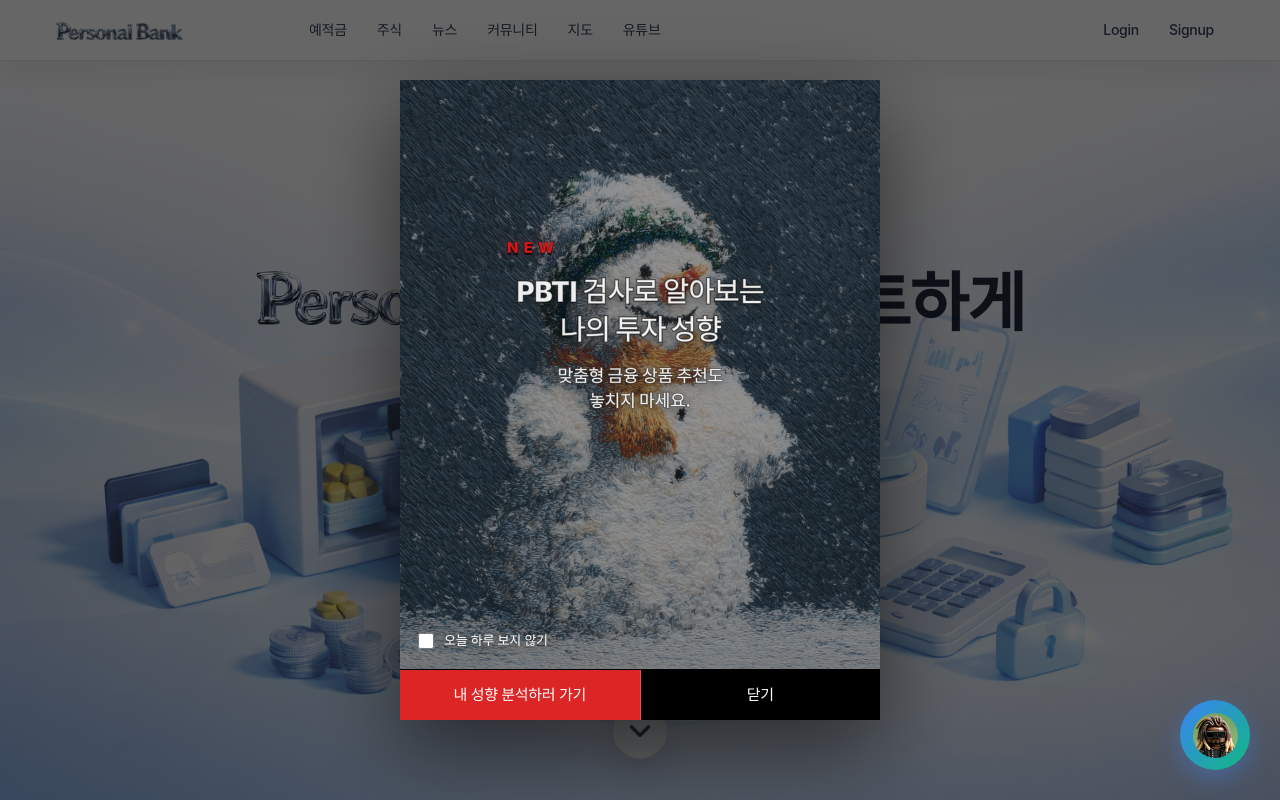
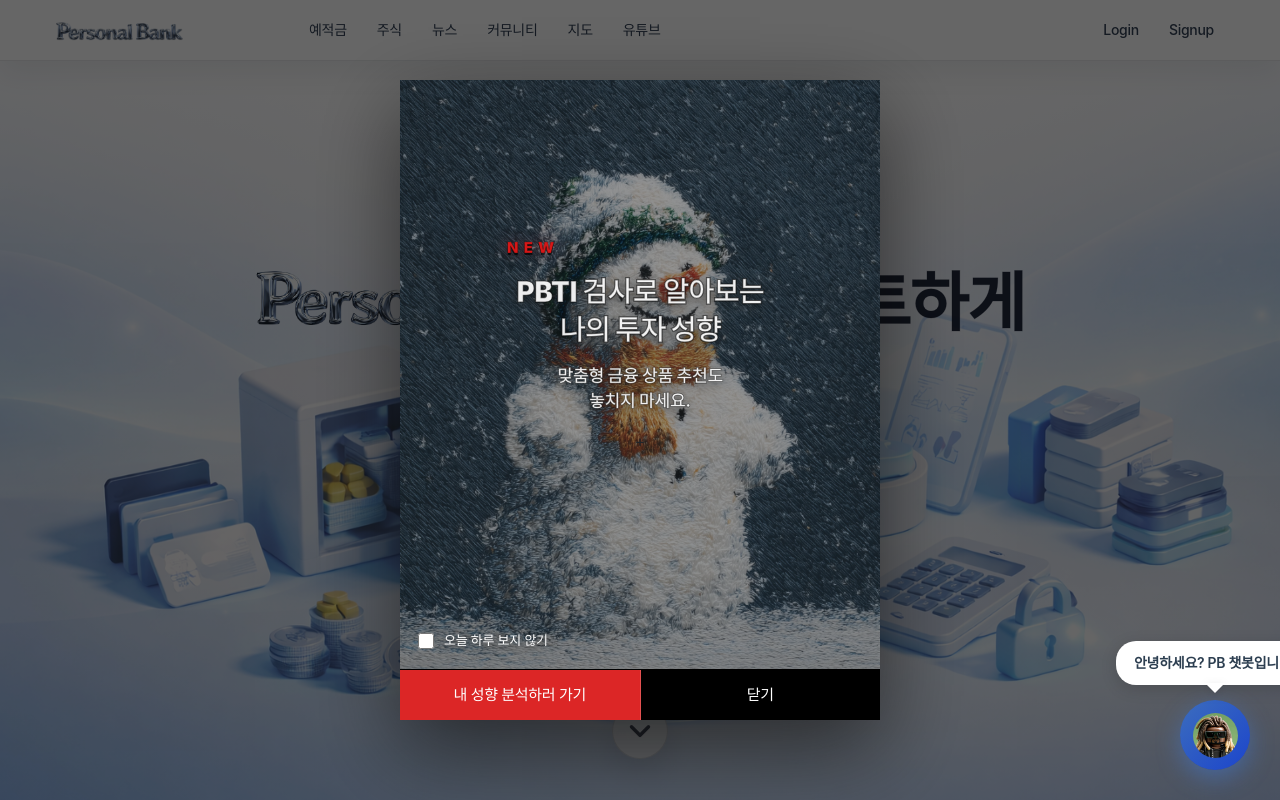
Before and after one commit to 14-2-kihyeon/-with-, a Vue app in the folder Frontend/Finflow_front/: page / in a window 1280 px wide. Shown: the top 800 px of the page. Built offline with nearby package versions, Linux system fonts and the light colour scheme; a web font is replaced by a local one.

Commit message:
update chatbot image and des

```diff
--- a/Frontend/Finflow_front/src/components/common/ChatbotWidget.vue
+++ b/Frontend/Finflow_front/src/components/common/ChatbotWidget.vue
@@ -17,8 +17,15 @@
 
     <!-- 플로팅 버튼 -->
     <transition name="bounce">
+      <div v-if="!isOpen" class="floating-widget-container">
+        <!-- 말풍선 -->
+        <div class="chatbot-bubble">
+          <div class="bubble-text">안녕하세요? PB 챗봇입니다!</div>
+          <div class="bubble-arrow"></div>
+        </div>
+
+        <!-- 플로팅 버튼 -->
         <button
-        v-if="!isOpen"
           @click="handleWidgetClick"
           @mousedown="startDrag"
           class="chatbot-floating-btn"
@@ -27,6 +34,7 @@
           <img :src="widgetImage" alt="AI 챗봇" class="chatbot-avatar-icon" @error="handleImageError" />
           <span v-if="hasNewRecommendation" class="notification-badge">!</span>
         </button>
+      </div>
     </transition>
 
     <!-- 채팅 창 -->
@@ -42,7 +50,7 @@
           <div class="header-left">
             <img :src="avatarImage" alt="AI 챗봇" class="chatbot-avatar" />
             <div class="header-text">
-              <h4 class="chatbot-title">Finflow AI 상담사</h4>
+              <h4 class="chatbot-title">PBTI 기반 AI 챗봇</h4>
               <p class="chatbot-subtitle" v-if="riskType">{{ riskTypeLabel }} 투자자</p>
               <p class="chatbot-subtitle" v-else>투자 성향 분석 필요</p>
             </div>
@@ -56,7 +64,7 @@
           <div v-if="messages.length === 0" class="welcome-message">
             <img :src="avatarImage" alt="AI" class="welcome-avatar" />
             <div class="welcome-text">
-              <h5>안녕하세요! Finflow AI 상담사입니다.</h5>
+              <h5>안녕하세요! PBTI 기반 AI 챗봇입니다.</h5>
               <p>금융 상품 추천, 투자 조언 등 무엇이든 물어보세요.</p>
               <div class="quick-questions">
                 <button
@@ -180,6 +188,12 @@ import { useRouter } from 'vue-router'
 import { useAuthStore } from '@/stores/auth'
 import api from '@/api/axios'
 import legoImage from '@/assets/main/icon/lego.png'
+import timidMale from '@/assets/main/icon/timid_male.png'
+import timidFemale from '@/assets/main/icon/timid_female.png'
+import normalMale from '@/assets/main/icon/normal_male.png'
+import normalFemale from '@/assets/main/icon/normal_female.png'
+import speculativeMale from '@/assets/main/icon/speculative_male.png'
+import speculativeFemale from '@/assets/main/icon/speculative_female.png'
 
 const router = useRouter()
 const authStore = useAuthStore()
@@ -270,9 +284,23 @@ const riskTypeLabel = computed(() => {
   return labels[riskType.value] || '일반'
 })
 
-// 모든 아바타 이미지를 lego.png로 통일
-const avatarImage = computed(() => legoImage)
-const widgetImage = computed(() => legoImage)
+// 투자성향에 따른 아바타 이미지 매핑
+const getCharacterImage = (profileRiskType) => {
+  if (!profileRiskType) return legoImage
+
+  const map = {
+    timid_male: timidMale,
+    timid_female: timidFemale,
+    normal_male: normalMale,
+    normal_female: normalFemale,
+    speculative_male: speculativeMale,
+    speculative_female: speculativeFemale,
+  }
+  return map[profileRiskType] || legoImage
+}
+
+const avatarImage = computed(() => getCharacterImage(riskType.value))
+const widgetImage = computed(() => getCharacterImage(riskType.value))
 
 const chatContainerStyle = computed(() => {
   const pos = dragPosition.value
@@ -856,7 +884,7 @@ watch(() => authStore.isLogin, (newVal) => {
 .tooltip-login-btn {
   width: 100%;
   padding: 12px 24px;
-  background: linear-gradient(135deg, #3b82f6 0%, #10b981 100%);
+  background: linear-gradient(135deg, #3c6dbd 0%, #1c45cc 100%);
   color: white;
   border: none;
   border-radius: 12px;
@@ -872,12 +900,70 @@ watch(() => authStore.isLogin, (newVal) => {
   box-shadow: 0 6px 16px rgba(59, 130, 246, 0.4);
 }
 
+/* 플로팅 위젯 컨테이너 */
+.floating-widget-container {
+  position: relative;
+  display: flex;
+  flex-direction: column;
+  align-items: center;
+}
+
+/* 말풍선 */
+.chatbot-bubble {
+  position: absolute;
+  bottom: 85px;
+  background: white;
+  padding: 12px 18px;
+  border-radius: 20px;
+  box-shadow: 0 4px 16px rgba(0, 0, 0, 0.15);
+  white-space: nowrap;
+  animation: bubbleFloat 5s ease-in-out infinite;
+  z-index: 1;
+}
+
+.bubble-text {
+  font-size: 14px;
+  font-weight: 600;
+  color: #2c3e50;
+  line-height: 1.4;
+}
+
+.bubble-arrow {
+  position: absolute;
+  bottom: -8px;
+  left: 50%;
+  transform: translateX(-50%);
+  width: 0;
+  height: 0;
+  border-left: 10px solid transparent;
+  border-right: 10px solid transparent;
+  border-top: 10px solid white;
+  filter: drop-shadow(0 2px 4px rgba(0, 0, 0, 0.1));
+}
+
+/* 말풍선 애니메이션 - 5초마다 살짝 흔들림 */
+@keyframes bubbleFloat {
+  0%, 90%, 100% {
+    transform: translateY(0) scale(1);
+    opacity: 1;
+  }
+  2%, 8% {
+    transform: translateY(-5px) scale(1.05);
+  }
+  5% {
+    transform: translateY(-8px) scale(1.08);
+  }
+  10%, 85% {
+    transform: translateY(0) scale(1);
+  }
+}
+
 /* 플로팅 버튼 */
 .chatbot-floating-btn {
   width: 70px;
   height: 70px;
   border-radius: 50%;
-  background: linear-gradient(135deg, #3b82f6 0%, #10b981 100%);
+  background: linear-gradient(135deg, #3c6dbd 0%, #1c45cc 100%);
   border: none;
   box-shadow: 0 8px 24px rgba(59, 130, 246, 0.4);
   cursor: pointer;
@@ -984,7 +1070,7 @@ watch(() => authStore.isLogin, (newVal) => {
 
 /* 헤더 */
 .chatbot-header {
-  background: linear-gradient(135deg, #3b82f6 0%, #10b981 100%);
+  background: linear-gradient(135deg, #3c6dbd 0%, #1c45cc 100%);
   color: white;
   padding: 20px;
   display: flex;
@@ -1188,7 +1274,7 @@ watch(() => authStore.isLogin, (newVal) => {
 }
 
 .user-message .message-content {
-  background: linear-gradient(135deg, #3b82f6 0%, #10b981 100%);
+  background: linear-gradient(135deg, #3c6dbd 0%, #1c45cc 100%);
   color: white;
   border-bottom-right-radius: 6px;
   box-shadow: 0 2px 12px rgba(59, 130, 246, 0.3);
@@ -1382,7 +1468,7 @@ watch(() => authStore.isLogin, (newVal) => {
   width: 44px;
   height: 44px;
   border-radius: 50%;
-  background: linear-gradient(135deg, #3b82f6 0%, #10b981 100%);
+  background: linear-gradient(135deg, #3c6dbd 0%, #1c45cc 100%);
   border: none;
   color: white;
   font-size: 20px;
```
Lines whose indentation alone changed are shown as unchanged.
